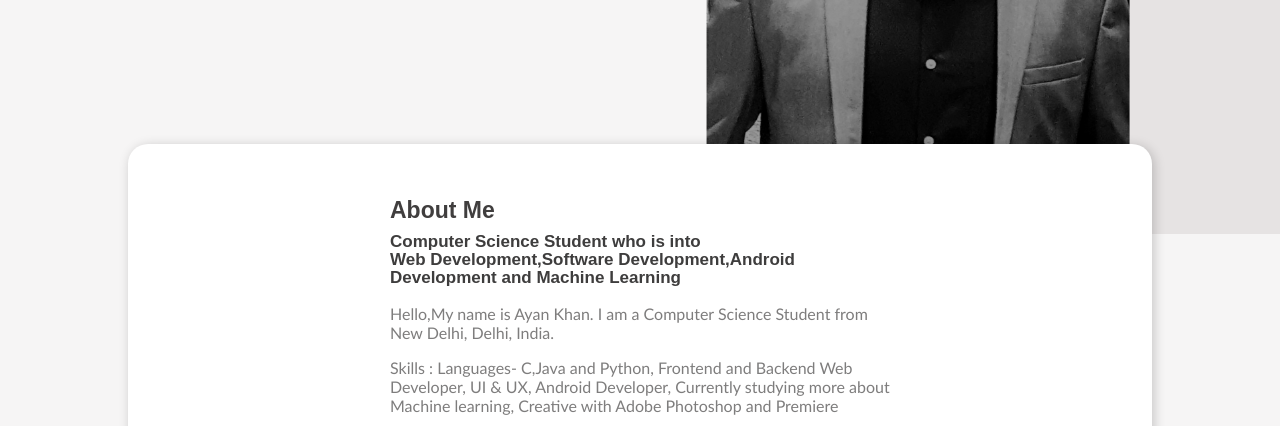
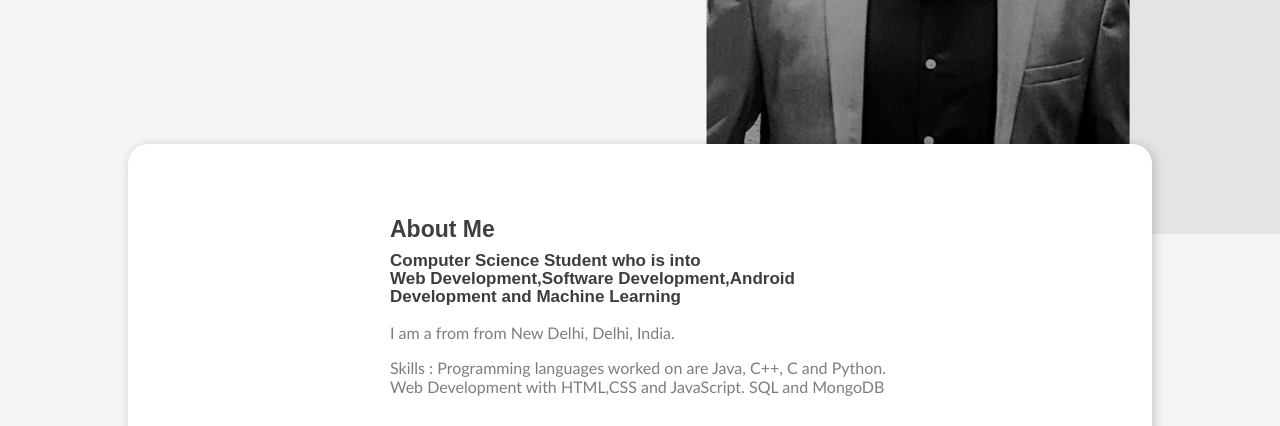
Before and after one commit to AyanKhan2001/WebPage---Ayan-Khan, a plain HTML site: page index.html in a window 1280 px wide. Shown: the part 526-952 px from the top of the page. Drawn offline with nearby package versions, Linux system fonts and the light colour scheme; a web font is replaced by a local one.

Commit message:
Update index.html

```diff
--- a/index.html
+++ b/index.html
@@ -35,7 +35,7 @@
     <!--text----------------------->
 		<div class="text-container">
 			<p>Hello,</p>
-		    <p>I am Ayan</p>
+		    <p>I am Ayan Khan</p>
 			<p> A Computer Science Student</p>
             <a href="mailto:khanayan147@gmail.com">
 			<button class="hire-btn">Hire me</button> </a>
@@ -50,8 +50,8 @@
             <div class="about-text">
             <p>About Me</p>
             <p>Computer Science Student who is into <br>Web Development,Software Development,Android Development and Machine Learning</p>
-            <p>Hello,My name is Ayan Khan. I am a Computer Science Student from New Delhi, Delhi, India.</p>
-            <p>Skills : Languages- C,Java and Python, Frontend and Backend Web Developer, UI & UX, Android Developer, Currently studying more about Machine learning, Creative with Adobe Photoshop and Premiere </p>
+            <p>I am a from from New Delhi, Delhi, India.</p>
+            <p>Skills : Programming languages worked on are Java, C++, C and Python. Web Development with HTML,CSS and JavaScript. SQL and MongoDB  </p>
             </div>
         </div>
         <!--if you have any project in your mind contact me-->
```
